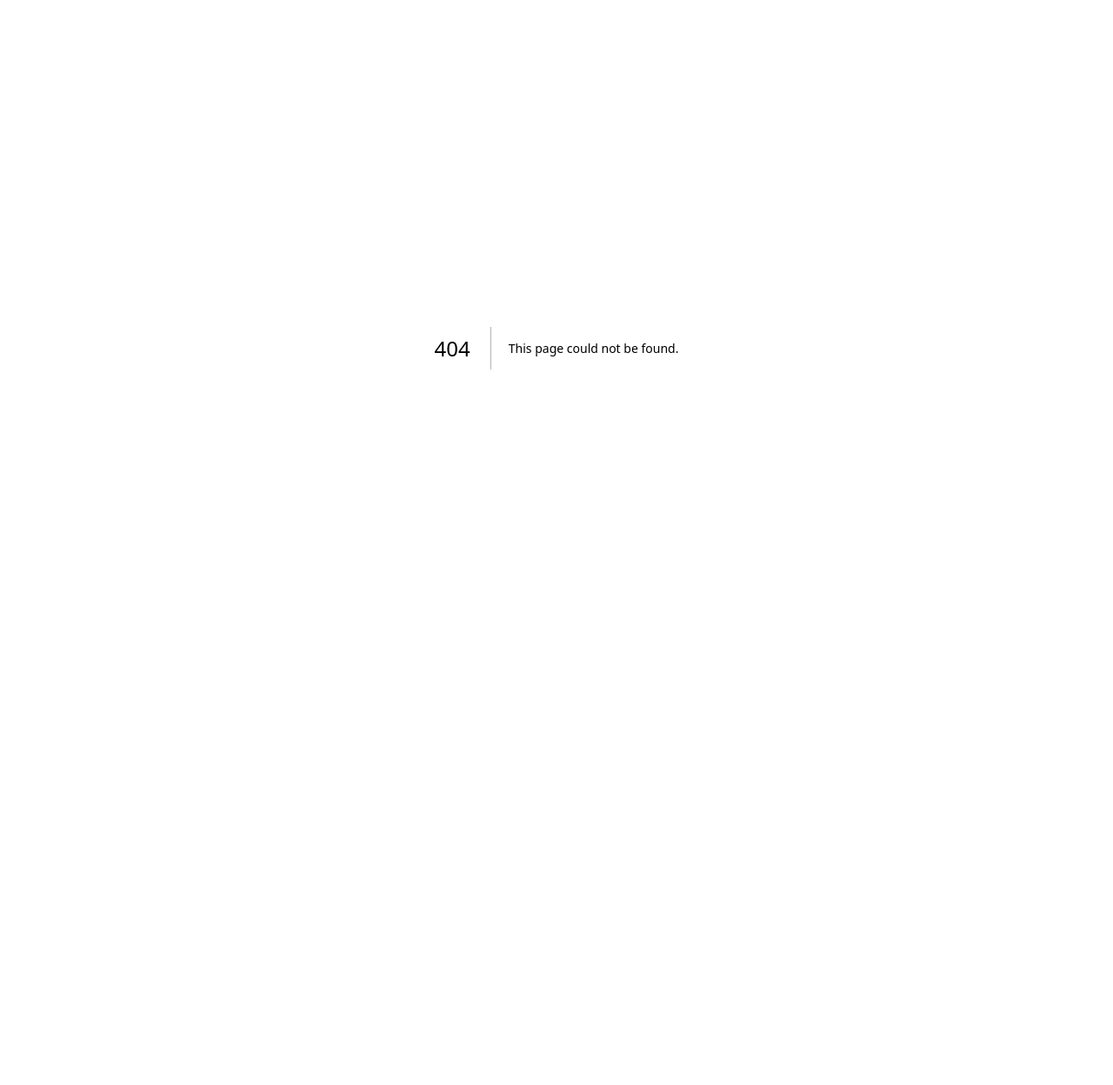
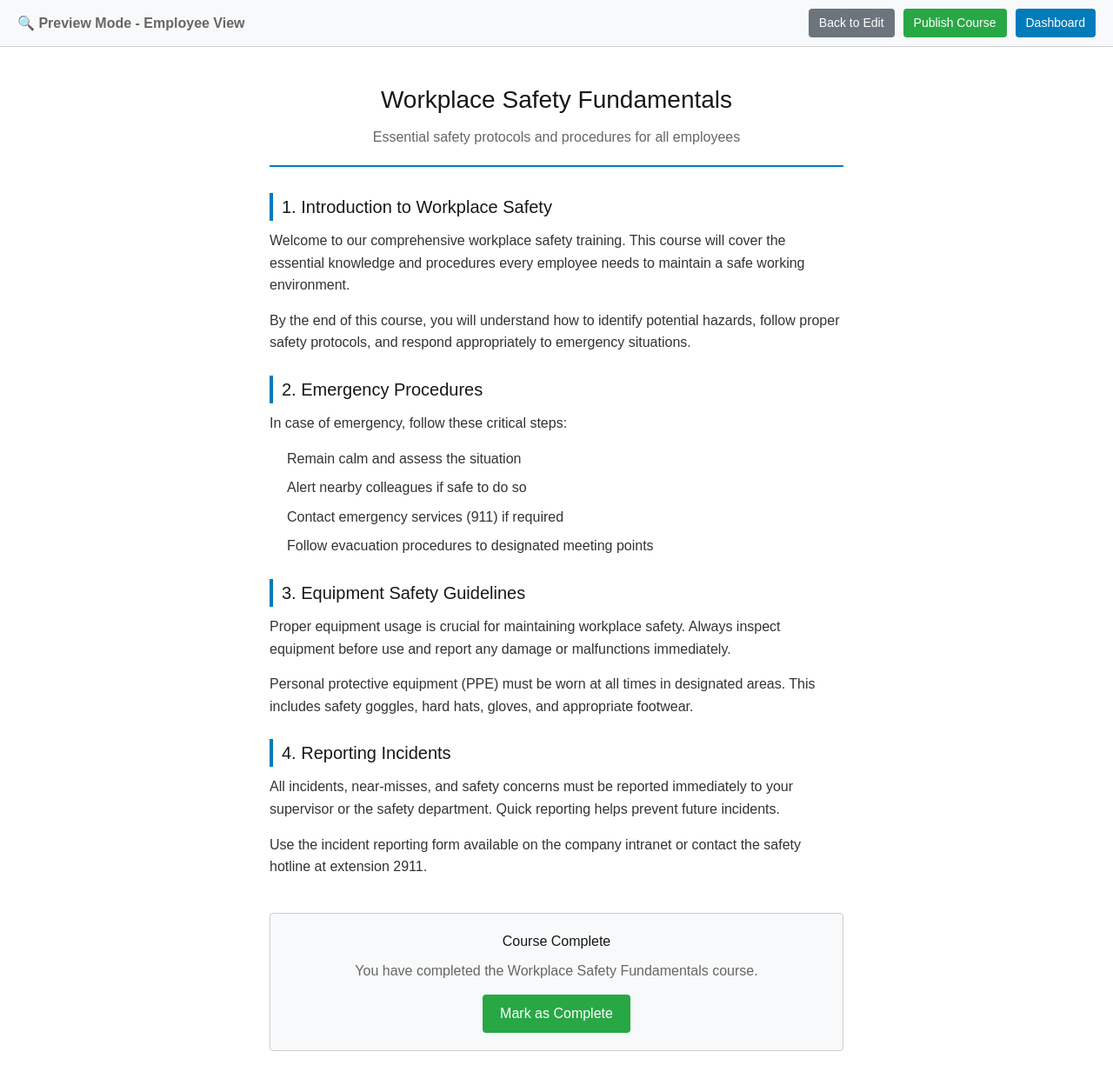
Before and after one commit to tryrebooted/rebooted-mvp, a Next.js app: page /preview-course in a window 1280 px wide. Before the commit this address had no page. Shown: the whole page at 87% size. Before the commit the page ends 800 px from the top, so only its background shows below. Built offline with nearby package versions, Linux system fonts and the light colour scheme.

Commit message:
added preview-course page, and added a button that says 'publish course'

```diff
--- a/src/app/create-course/CreateCoursePage.tsx
+++ b/src/app/create-course/CreateCoursePage.tsx
@@ -18,6 +18,10 @@ export default function CreateCoursePage() {
 
   const handleCancel = () => {
     router.push('/management-dashboard');
+  };
+
+  const handlePreview = () => {
+    router.push('/preview-course');
   };
 
   return (
@@ -103,7 +107,7 @@ export default function CreateCoursePage() {
           />
         </div>
 
-        <div style={{ display: 'flex', gap: '10px' }}>
+        <div style={{ display: 'flex', gap: '10px', flexWrap: 'wrap' }}>
           <button
             type="submit"
             style={{
@@ -116,6 +120,20 @@ export default function CreateCoursePage() {
             }}
           >
             Create Course
+          </button>
+          <button
+            type="button"
+            onClick={handlePreview}
+            style={{
+              padding: '10px 20px',
+              backgroundColor: '#28a745',
+              color: 'white',
+              border: 'none',
+              borderRadius: '4px',
+              cursor: 'pointer'
+            }}
+          >
+            Preview Course
           </button>
           <button
             type="button"
--- /dev/null
+++ b/src/app/preview-course/PreviewCoursePage.tsx
@@ -0,0 +1,225 @@
+'use client';
+
+import { useRouter } from 'next/navigation';
+
+export default function PreviewCoursePage() {
+  const router = useRouter();
+
+  const handleBackToEdit = () => {
+    router.push('/create-course');
+  };
+
+  const handlePublishCourse = () => {
+    alert('Publishing functionality coming in step 6!');
+    router.push('/management-dashboard');
+  };
+
+  const handleBackToDashboard = () => {
+    router.push('/management-dashboard');
+  };
+
+  return (
+    <div style={{
+      backgroundColor: '#ffffff',
+      minHeight: '100vh',
+      color: '#171717'
+    }}>
+      {/* L&D Preview Controls Header */}
+      <div style={{
+        backgroundColor: '#f8f9fa',
+        borderBottom: '1px solid #ccc',
+        padding: '10px 20px',
+        display: 'flex',
+        justifyContent: 'space-between',
+        alignItems: 'center'
+      }}>
+        <span style={{ fontWeight: 'bold', color: '#666' }}>
+          🔍 Preview Mode - Employee View
+        </span>
+        <div style={{ display: 'flex', gap: '10px' }}>
+          <button
+            onClick={handleBackToEdit}
+            style={{
+              padding: '6px 12px',
+              backgroundColor: '#6c757d',
+              color: 'white',
+              border: 'none',
+              borderRadius: '4px',
+              cursor: 'pointer',
+              fontSize: '14px'
+            }}
+          >
+            Back to Edit
+          </button>
+          <button
+            onClick={handlePublishCourse}
+            style={{
+              padding: '6px 12px',
+              backgroundColor: '#28a745',
+              color: 'white',
+              border: 'none',
+              borderRadius: '4px',
+              cursor: 'pointer',
+              fontSize: '14px'
+            }}
+          >
+            Publish Course
+          </button>
+          <button
+            onClick={handleBackToDashboard}
+            style={{
+              padding: '6px 12px',
+              backgroundColor: '#007cba',
+              color: 'white',
+              border: 'none',
+              borderRadius: '4px',
+              cursor: 'pointer',
+              fontSize: '14px'
+            }}
+          >
+            Dashboard
+          </button>
+        </div>
+      </div>
+
+      {/* Employee Course View */}
+      <div style={{
+        maxWidth: '700px',
+        margin: '0 auto',
+        padding: '40px 20px'
+      }}>
+        {/* Course Header */}
+        <div style={{
+          marginBottom: '30px',
+          textAlign: 'center',
+          borderBottom: '2px solid #007cba',
+          paddingBottom: '20px'
+        }}>
+          <h1 style={{
+            fontSize: '28px',
+            marginBottom: '10px',
+            color: '#171717'
+          }}>
+            Workplace Safety Fundamentals
+          </h1>
+          <p style={{
+            fontSize: '16px',
+            color: '#666',
+            lineHeight: '1.5'
+          }}>
+            Essential safety protocols and procedures for all employees
+          </p>
+        </div>
+
+        {/* Course Content */}
+        <div style={{ lineHeight: '1.6' }}>
+          <div style={{ marginBottom: '25px' }}>
+            <h2 style={{
+              fontSize: '20px',
+              marginBottom: '10px',
+              color: '#171717',
+              borderLeft: '4px solid #007cba',
+              paddingLeft: '10px'
+            }}>
+              1. Introduction to Workplace Safety
+            </h2>
+            <p style={{ marginBottom: '15px', color: '#333' }}>
+              Welcome to our comprehensive workplace safety training. This course will cover the essential
+              knowledge and procedures every employee needs to maintain a safe working environment.
+            </p>
+            <p style={{ color: '#333' }}>
+              By the end of this course, you will understand how to identify potential hazards,
+              follow proper safety protocols, and respond appropriately to emergency situations.
+            </p>
+          </div>
+
+          <div style={{ marginBottom: '25px' }}>
+            <h2 style={{
+              fontSize: '20px',
+              marginBottom: '10px',
+              color: '#171717',
+              borderLeft: '4px solid #007cba',
+              paddingLeft: '10px'
+            }}>
+              2. Emergency Procedures
+            </h2>
+            <p style={{ marginBottom: '15px', color: '#333' }}>
+              In case of emergency, follow these critical steps:
+            </p>
+            <ul style={{ marginLeft: '20px', color: '#333' }}>
+              <li style={{ marginBottom: '8px' }}>Remain calm and assess the situation</li>
+              <li style={{ marginBottom: '8px' }}>Alert nearby colleagues if safe to do so</li>
+              <li style={{ marginBottom: '8px' }}>Contact emergency services (911) if required</li>
+              <li style={{ marginBottom: '8px' }}>Follow evacuation procedures to designated meeting points</li>
+            </ul>
+          </div>
+
+          <div style={{ marginBottom: '25px' }}>
+            <h2 style={{
+              fontSize: '20px',
+              marginBottom: '10px',
+              color: '#171717',
+              borderLeft: '4px solid #007cba',
+              paddingLeft: '10px'
+            }}>
+              3. Equipment Safety Guidelines
+            </h2>
+            <p style={{ marginBottom: '15px', color: '#333' }}>
+              Proper equipment usage is crucial for maintaining workplace safety. Always inspect
+              equipment before use and report any damage or malfunctions immediately.
+            </p>
+            <p style={{ color: '#333' }}>
+              Personal protective equipment (PPE) must be worn at all times in designated areas.
+              This includes safety goggles, hard hats, gloves, and appropriate footwear.
+            </p>
+          </div>
+
+          <div style={{ marginBottom: '25px' }}>
+            <h2 style={{
+              fontSize: '20px',
+              marginBottom: '10px',
+              color: '#171717',
+              borderLeft: '4px solid #007cba',
+              paddingLeft: '10px'
+            }}>
+              4. Reporting Incidents
+            </h2>
+            <p style={{ marginBottom: '15px', color: '#333' }}>
+              All incidents, near-misses, and safety concerns must be reported immediately to your
+              supervisor or the safety department. Quick reporting helps prevent future incidents.
+            </p>
+            <p style={{ color: '#333' }}>
+              Use the incident reporting form available on the company intranet or contact
+              the safety hotline at extension 2911.
+            </p>
+          </div>
+        </div>
+
+        {/* Course Completion */}
+        <div style={{
+          marginTop: '40px',
+          padding: '20px',
+          backgroundColor: '#f8f9fa',
+          borderRadius: '4px',
+          textAlign: 'center',
+          border: '1px solid #ccc'
+        }}>
+          <h3 style={{ color: '#171717', marginBottom: '10px' }}>Course Complete</h3>
+          <p style={{ color: '#666', marginBottom: '15px' }}>
+            You have completed the Workplace Safety Fundamentals course.
+          </p>
+          <button style={{
+            padding: '10px 20px',
+            backgroundColor: '#28a745',
+            color: 'white',
+            border: 'none',
+            borderRadius: '4px',
+            cursor: 'pointer'
+          }}>
+            Mark as Complete
+          </button>
+        </div>
+      </div>
+    </div>
+  );
+}
--- /dev/null
+++ b/src/app/preview-course/page.tsx
@@ -0,0 +1,5 @@
+import PreviewCoursePage from './PreviewCoursePage';
+
+export default function Page() {
+  return <PreviewCoursePage />;
+}
```
